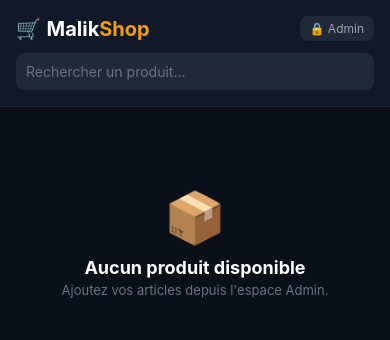
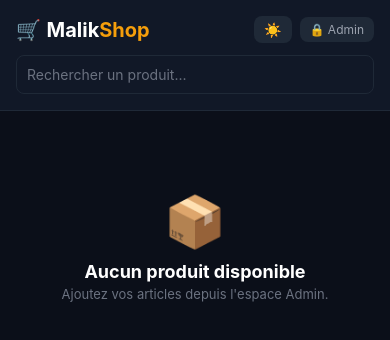
Before and after one commit to freefirearron228-beep/Malik_Shop, a React Native app: screen / in a window 390 px wide. Shown: the top 340 px of the page. Built offline with nearby package versions, Linux system fonts and the light colour scheme.

Commit message:
Update App.js

```diff
--- a/App.js
+++ b/App.js
@@ -1,4 +1,4 @@
-import React, { useState } from 'react';
+import React, { useState, useEffect } from 'react';
 import {
   StyleSheet,
   Text,
@@ -14,19 +14,23 @@ import {
   StatusBar
 } from 'react-native';
 import * as ImagePicker from 'expo-image-picker';
+import AsyncStorage from '@react-native-async-storage/async-storage';
 
 const { width } = Dimensions.get('window');
+const STORAGE_KEY = '@malik_shop_products';
 
 export default function App() {
   const ADMIN_PASSWORD = "1234";
 
+  // États principaux
   const [products, setProducts] = useState([]);
   const [isAdminLoggedIn, setIsAdminLoggedIn] = useState(false);
   const [showAdminLogin, setShowAdminLogin] = useState(false);
   const [inputPassword, setInputPassword] = useState('');
   const [searchQuery, setSearchQuery] = useState('');
+  const [isDarkMode, setIsDarkMode] = useState(true); // Thème Sombre par défaut
 
-  // Formulaire Produit
+  // Formulaire Produit Admin
   const [showProductModal, setShowProductModal] = useState(false);
   const [editingProductId, setEditingProductId] = useState(null);
   const [title, setTitle] = useState('');
@@ -34,14 +38,39 @@ export default function App() {
   const [category, setCategory] = useState('');
   const [description, setDescription] = useState('');
   const [location, setLocation] = useState('');
-  const [images, setImages] = useState(['', '', '', '']); // 4 Photos Max
+  const [images, setImages] = useState(['', '', '', '']);
 
-  // Client Detail Modal
+  // Modal Vue Client & Zoom
   const [selectedProduct, setSelectedProduct] = useState(null);
   const [activeImageIndex, setActiveImageIndex] = useState(0);
   const [showZoomModal, setShowZoomModal] = useState(false);
 
-  // Choisir photo depuis la galerie
+  // 1. Charger les produits sauvegardés au démarrage
+  useEffect(() => {
+    loadProducts();
+  }, []);
+
+  const loadProducts = async () => {
+    try {
+      const stored = await AsyncStorage.getItem(STORAGE_KEY);
+      if (stored !== null) {
+        setProducts(JSON.parse(stored));
+      }
+    } catch (e) {
+      console.error("Erreur de chargement", e);
+    }
+  };
+
+  const saveProductsToStorage = async (newProducts) => {
+    try {
+      setProducts(newProducts);
+      await AsyncStorage.setItem(STORAGE_KEY, JSON.stringify(newProducts));
+    } catch (e) {
+      console.error("Erreur de sauvegarde", e);
+    }
+  };
+
+  // Sélection photo depuis la galerie
   const pickImage = async (index) => {
     const permissionResult = await ImagePicker.requestMediaLibraryPermissionsAsync();
 
@@ -114,8 +143,9 @@ export default function App() {
     const validImages = images.filter(img => img !== '');
     const finalImages = validImages.length > 0 ? validImages : ['https://via.placeholder.com/400/1e293b/ffffff?text=MalikShop'];
 
+    let updatedList;
     if (editingProductId) {
-      setProducts(products.map(p => p.id === editingProductId ? {
+      updatedList = products.map(p => p.id === editingProductId ? {
         ...p,
         title,
         price: parseFloat(price),
@@ -123,7 +153,7 @@ export default function App() {
         description,
         location,
         images: finalImages
-      } : p));
+      } : p);
     } else {
       const newProduct = {
         id: Date.now().toString(),
@@ -134,9 +164,10 @@ export default function App() {
         location,
         images: finalImages
       };
-      setProducts([...products, newProduct]);
+      updatedList = [...products, newProduct];
     }
 
+    saveProductsToStorage(updatedList);
     setShowProductModal(false);
   };
 
@@ -146,7 +177,14 @@ export default function App() {
       "Voulez-vous supprimer cet article ?",
       [
         { text: "Annuler", style: "cancel" },
-        { text: "Supprimer", style: "destructive", onPress: () => setProducts(products.filter(p => p.id !== id)) }
+        {
+          text: "Supprimer",
+          style: "destructive",
+          onPress: () => {
+            const updated = products.filter(p => p.id !== id);
+            saveProductsToStorage(updated);
+          }
+        }
       ]
     );
   };
@@ -156,16 +194,37 @@ export default function App() {
     p.category.toLowerCase().includes(searchQuery.toLowerCase())
   );
 
+  // Thèmes dynamique (Clair vs Sombre)
+  const theme = {
+    bg: isDarkMode ? '#0b0f19' : '#f4f6f8',
+    cardBg: isDarkMode ? '#1f2937' : '#ffffff',
+    headerBg: isDarkMode ? '#111827' : '#ffffff',
+    text: isDarkMode ? '#ffffff' : '#0f172a',
+    textSub: isDarkMode ? '#9ca3af' : '#64748b',
+    border: isDarkMode ? '#1f2937' : '#e2e8f0',
+    inputBg: isDarkMode ? '#111827' : '#ffffff',
+  };
+
   return (
-    <SafeAreaView style={styles.container}>
-      <StatusBar barStyle="light-content" backgroundColor="#111827" />
+    <SafeAreaView style={[styles.container, { backgroundColor: theme.bg }]}>
+      <StatusBar barStyle={isDarkMode ? "light-content" : "dark-content"} backgroundColor={theme.headerBg} />
 
-      {/* En-Tête MalikShop Style Dark Mode */}
-      <View style={styles.header}>
+      {/* En-Tête MalikShop */}
+      <View style={[styles.header, { backgroundColor: theme.headerBg, borderColor: theme.border }]}>
         <View style={styles.headerTop}>
-          <Text style={styles.logoText}>🛒 <Text style={styles.logoBold}>Malik</Text><Text style={styles.logoGold}>Shop</Text></Text>
+          <Text style={[styles.logoText, { color: theme.text }]}>🛒 <Text style={styles.logoBold}>Malik</Text><Text style={styles.logoGold}>Shop</Text></Text>
+
+          <View style={{ flexDirection: 'row', alignItems: 'center', gap: 8 }}>
+            {/* Bouton Changer Thème Sombre / Clair */}
             <TouchableOpacity
-            style={styles.adminBadge}
+              style={[styles.themeToggleBtn, { backgroundColor: theme.border }]}
+              onPress={() => setIsDarkMode(!isDarkMode)}
+            >
+              <Text style={{ fontSize: 14 }}>{isDarkMode ? '☀️' : '🌙'}</Text>
+            </TouchableOpacity>
+
+            <TouchableOpacity
+              style={[styles.adminBadge, { backgroundColor: theme.border }]}
               onPress={() => isAdminLoggedIn ? setIsAdminLoggedIn(false) : setShowAdminLogin(true)}
             >
               <Text style={styles.adminBadgeText}>
@@ -173,10 +232,11 @@ export default function App() {
               </Text>
             </TouchableOpacity>
           </View>
+        </View>
 
-        {/* Barre de Recherche */}
+        {/* Recherche */}
         <TextInput
-          style={styles.searchInput}
+          style={[styles.searchInput, { backgroundColor: theme.inputBg, color: theme.text, borderColor: theme.border }]}
           placeholder="Rechercher un produit..."
           placeholderTextColor="#6b7280"
           value={searchQuery}
@@ -184,7 +244,7 @@ export default function App() {
         />
       </View>
 
-      {/* Bouton Mettre en Vente pour Admin */}
+      {/* Bouton Mettre en Vente Admin */}
       {isAdminLoggedIn && (
         <TouchableOpacity style={styles.addButton} onPress={() => openProductForm()}>
           <Text style={styles.addButtonText}>➕ Mettre un article en vente</Text>
@@ -196,25 +256,25 @@ export default function App() {
         {filteredProducts.length === 0 ? (
           <View style={styles.emptyContainer}>
             <Text style={styles.emptyIcon}>📦</Text>
-            <Text style={styles.emptyTitle}>Aucun produit disponible</Text>
+            <Text style={[styles.emptyTitle, { color: theme.text }]}>Aucun produit disponible</Text>
             <Text style={styles.emptySub}>Ajoutez vos articles depuis l'espace Admin.</Text>
           </View>
         ) : (
           <View style={styles.productGrid}>
             {filteredProducts.map(product => (
-              <View key={product.id} style={styles.productCard}>
+              <View key={product.id} style={[styles.productCard, { backgroundColor: theme.cardBg }]}>
                 <TouchableOpacity onPress={() => { setSelectedProduct(product); setActiveImageIndex(0); }}>
                   <Image source={{ uri: product.images[0] }} style={styles.productImage} />
                   <View style={styles.productInfo}>
                     <Text style={styles.productCategory}>{product.category}</Text>
-                    <Text style={styles.productTitle} numberOfLines={1}>{product.title}</Text>
+                    <Text style={[styles.productTitle, { color: theme.text }]} numberOfLines={1}>{product.title}</Text>
                     <Text style={styles.productPrice}>{product.price.toLocaleString()} FCFA</Text>
                   </View>
                 </TouchableOpacity>
 
                 {isAdminLoggedIn && (
-                  <View style={styles.adminActions}>
-                    <TouchableOpacity style={styles.editBtn} onPress={() => openProductForm(product)}>
+                  <View style={[styles.adminActions, { borderColor: theme.border }]}>
+                    <TouchableOpacity style={[styles.editBtn, { backgroundColor: theme.bg }]} onPress={() => openProductForm(product)}>
                       <Text style={styles.editBtnText}>✏️ Éditer</Text>
                     </TouchableOpacity>
                     <TouchableOpacity style={styles.deleteBtn} onPress={() => deleteProduct(product.id)}>
@@ -228,13 +288,18 @@ export default function App() {
         )}
       </ScrollView>
 
-      {/* MODAL : Login Admin */}
-      <Modal visible={showAdminLogin} transparent animationType="fade">
+      {/* MODAL : Login Admin (Touche retour fonctionnelle) */}
+      <Modal
+        visible={showAdminLogin}
+        transparent
+        animationType="fade"
+        onRequestClose={() => setShowAdminLogin(false)}
+      >
         <View style={styles.modalOverlay}>
-          <View style={styles.loginCard}>
-            <Text style={styles.loginTitle}>🔒 Code Secret Admin</Text>
+          <View style={[styles.loginCard, { backgroundColor: theme.cardBg }]}>
+            <Text style={[styles.loginTitle, { color: theme.text }]}>🔒 Code Secret Admin</Text>
             <TextInput
-              style={styles.input}
+              style={[styles.input, { backgroundColor: theme.inputBg, color: theme.text, borderColor: theme.border }]}
               placeholder="Mot de passe"
               placeholderTextColor="#6b7280"
               secureTextEntry
@@ -251,14 +316,17 @@ export default function App() {
         </View>
       </Modal>
 
-      {/* MODAL : Mettre un article en vente (4 Carrés Photo Pointillés) */}
-      <Modal visible={showProductModal} animationType="slide">
-        <SafeAreaView style={styles.modalDarkContainer}>
+      {/* MODAL : Formulaire Produit (Touche retour fonctionnelle) */}
+      <Modal
+        visible={showProductModal}
+        animationType="slide"
+        onRequestClose={() => setShowProductModal(false)}
+      >
+        <SafeAreaView style={[styles.modalDarkContainer, { backgroundColor: theme.bg }]}>
           <ScrollView style={{ padding: 20 }}>
-            <Text style={styles.modalMainTitle}>Mettre un article en vente</Text>
-            <Text style={styles.modalSubTitle}>Jusqu'à 4 photos • Code secret pour protéger votre annonce</Text>
+            <Text style={[styles.modalMainTitle, { color: theme.text }]}>Mettre un article en vente</Text>
+            <Text style={styles.modalSubTitle}>Jusqu'à 4 photos • Sauvegarde permanente</Text>
 
-            {/* PHOTOS DU PRODUIT (1 à 4) */}
             <Text style={styles.sectionLabel}>Photos du produit (1 à 4)</Text>
 
             <View style={styles.photoGrid}>
@@ -272,7 +340,7 @@ export default function App() {
                       </TouchableOpacity>
                     </View>
                   ) : (
-                    <TouchableOpacity style={styles.photoBoxDashed} onPress={() => pickImage(index)}>
+                    <TouchableOpacity style={[styles.photoBoxDashed, { backgroundColor: theme.cardBg }]} onPress={() => pickImage(index)}>
                       <Text style={styles.cameraIcon}>📷</Text>
                       <Text style={styles.cameraText}>Photo {index + 1}</Text>
                     </TouchableOpacity>
@@ -282,19 +350,18 @@ export default function App() {
             </View>
             <Text style={styles.infoText}>JPG ou PNG • max 5 Mo par photo</Text>
 
-            {/* FORMULAIRE TEXTE */}
-            <Text style={styles.label}>Titre de l'article *</Text>
+            <Text style={[styles.label, { color: theme.text }]}>Titre de l'article *</Text>
             <TextInput
-              style={styles.input}
+              style={[styles.input, { backgroundColor: theme.inputBg, color: theme.text, borderColor: theme.border }]}
               placeholder="Ex: iPhone 13 Pro 128Go"
               placeholderTextColor="#6b7280"
               value={title}
               onChangeText={setTitle}
             />
 
-            <Text style={styles.label}>Prix (FCFA) *</Text>
+            <Text style={[styles.label, { color: theme.text }]}>Prix (FCFA) *</Text>
             <TextInput
-              style={styles.input}
+              style={[styles.input, { backgroundColor: theme.inputBg, color: theme.text, borderColor: theme.border }]}
               placeholder="Ex: 250000"
               placeholderTextColor="#6b7280"
               keyboardType="numeric"
@@ -302,18 +369,18 @@ export default function App() {
               onChangeText={setPrice}
             />
 
-            <Text style={styles.label}>Catégorie *</Text>
+            <Text style={[styles.label, { color: theme.text }]}>Catégorie *</Text>
             <TextInput
-              style={styles.input}
+              style={[styles.input, { backgroundColor: theme.inputBg, color: theme.text, borderColor: theme.border }]}
               placeholder="Ex: Électronique, Vêtements, Chaussures"
               placeholderTextColor="#6b7280"
               value={category}
               onChangeText={setCategory}
             />
 
-            <Text style={styles.label}>Description</Text>
+            <Text style={[styles.label, { color: theme.text }]}>Description</Text>
             <TextInput
-              style={[styles.input, { height: 90 }]}
+              style={[styles.input, { backgroundColor: theme.inputBg, color: theme.text, borderColor: theme.border, height: 90 }]}
               placeholder="État, marque, livraison possible..."
               placeholderTextColor="#6b7280"
               multiline
@@ -321,9 +388,9 @@ export default function App() {
               onChangeText={setDescription}
             />
 
-            <Text style={styles.label}>Localisation</Text>
+            <Text style={[styles.label, { color: theme.text }]}>Localisation</Text>
             <TextInput
-              style={styles.input}
+              style={[styles.input, { backgroundColor: theme.inputBg, color: theme.text, borderColor: theme.border }]}
               placeholder="Ex: Lomé, Kara, Sokodé..."
               placeholderTextColor="#6b7280"
               value={location}
@@ -341,10 +408,14 @@ export default function App() {
         </SafeAreaView>
       </Modal>
 
-      {/* MODAL Client : Voir produit + Zoom 4 photos */}
+      {/* MODAL Client : Fiche produit (Touche retour fonctionnelle) */}
       {selectedProduct && (
-        <Modal visible={true} animationType="slide">
-          <SafeAreaView style={styles.modalDarkContainer}>
+        <Modal
+          visible={true}
+          animationType="slide"
+          onRequestClose={() => setSelectedProduct(null)}
+        >
+          <SafeAreaView style={[styles.modalDarkContainer, { backgroundColor: theme.bg }]}>
             <ScrollView style={{ padding: 15 }}>
               <TouchableOpacity style={styles.closeBtn} onPress={() => setSelectedProduct(null)}>
                 <Text style={styles.closeBtnText}>✕ Fermer</Text>
@@ -352,10 +423,9 @@ export default function App() {
 
               <TouchableOpacity onPress={() => setShowZoomModal(true)}>
                 <Image source={{ uri: selectedProduct.images[activeImageIndex] }} style={styles.mainImage} />
-                <Text style={styles.zoomText}>🔍 Toucher pour agrandir</Text>
+                <Text style={styles.zoomText}>🔍 Toucher pour ouvrir en grand & zoomer</Text>
               </TouchableOpacity>
 
-              {/* Miniatures 4 photos */}
               {selectedProduct.images.length > 1 && (
                 <ScrollView horizontal showsHorizontalScrollIndicator={false} style={{ marginVertical: 12 }}>
                   {selectedProduct.images.map((img, idx) => (
@@ -369,14 +439,14 @@ export default function App() {
                 </ScrollView>
               )}
 
-              <Text style={styles.detailTitle}>{selectedProduct.title}</Text>
+              <Text style={[styles.detailTitle, { color: theme.text }]}>{selectedProduct.title}</Text>
               <Text style={styles.detailPrice}>{selectedProduct.price.toLocaleString()} FCFA</Text>
               {selectedProduct.location ? <Text style={styles.detailLocation}>📍 {selectedProduct.location}</Text> : null}
 
-              <Text style={styles.detailDescHeader}>Description :</Text>
+              <Text style={[styles.detailDescHeader, { color: theme.text }]}>Description :</Text>
               <Text style={styles.detailDesc}>{selectedProduct.description || "Aucune description."}</Text>
 
-              <TouchableOpacity style={styles.buyBtn} onPress={() => Alert.alert("Achat", "Contactez le vendeur pour finaliser !")}>
+              <TouchableOpacity style={styles.buyBtn} onPress={() => Alert.alert("Achat", "Contactez le vendeur pour commander !")}>
                 <Text style={styles.buyBtnText}>🛒 Commander / Payer</Text>
               </TouchableOpacity>
             </ScrollView>
@@ -384,18 +454,32 @@ export default function App() {
         </Modal>
       )}
 
-      {/* Zoom Fullscreen */}
+      {/* MODAL Zoom Fullscreen (Zoom pincement à 2 doigts + touche retour) */}
       {showZoomModal && selectedProduct && (
-        <Modal visible={true} transparent>
+        <Modal
+          visible={true}
+          transparent
+          onRequestClose={() => setShowZoomModal(false)}
+        >
           <View style={styles.zoomOverlay}>
             <TouchableOpacity style={styles.zoomClose} onPress={() => setShowZoomModal(false)}>
-              <Text style={{ color: '#fff', fontSize: 16 }}>✕ Fermer</Text>
+              <Text style={{ color: '#fff', fontSize: 16, fontWeight: 'bold' }}>✕ Fermer</Text>
             </TouchableOpacity>
+
+            {/* ScrollView avec Zoom Pincement activé */}
+            <ScrollView
+              contentContainerStyle={{ flex: 1, justifyContent: 'center', alignItems: 'center' }}
+              maximumZoomScale={3}
+              minimumZoomScale={1}
+              showsHorizontalScrollIndicator={false}
+              showsVerticalScrollIndicator={false}
+            >
               <Image
                 source={{ uri: selectedProduct.images[activeImageIndex] }}
                 style={styles.zoomImage}
                 resizeMode="contain"
               />
+            </ScrollView>
           </View>
         </Modal>
       )}
@@ -404,41 +488,42 @@ export default function App() {
 }
 
 const styles = StyleSheet.create({
-  container: { flex: 1, backgroundColor: '#0b0f19' },
-  header: { backgroundColor: '#111827', padding: 16, borderBottomWidth: 1, borderColor: '#1f2937' },
+  container: { flex: 1 },
+  header: { padding: 16, borderBottomWidth: 1 },
   headerTop: { flexDirection: 'row', justifyContent: 'space-between', alignItems: 'center', marginBottom: 12 },
-  logoText: { fontSize: 20, color: '#fff' },
+  logoText: { fontSize: 20 },
   logoBold: { fontWeight: 'bold' },
   logoGold: { color: '#f59e0b', fontWeight: 'bold' },
-  adminBadge: { backgroundColor: '#1f2937', paddingHorizontal: 10, paddingVertical: 5, borderRadius: 8 },
+  themeToggleBtn: { paddingHorizontal: 10, paddingVertical: 5, borderRadius: 8 },
+  adminBadge: { paddingHorizontal: 10, paddingVertical: 5, borderRadius: 8 },
   adminBadgeText: { color: '#9ca3af', fontSize: 12 },
-  searchInput: { backgroundColor: '#1f2937', color: '#fff', borderRadius: 8, padding: 10, fontSize: 14 },
+  searchInput: { borderRadius: 8, padding: 10, fontSize: 14, borderWidth: 1 },
   addButton: { backgroundColor: '#f59e0b', margin: 15, padding: 14, borderRadius: 10, alignItems: 'center' },
   addButtonText: { color: '#000', fontWeight: 'bold', fontSize: 15 },
   catalog: { flex: 1, paddingHorizontal: 15 },
   emptyContainer: { alignItems: 'center', marginTop: 80 },
   emptyIcon: { fontSize: 50 },
-  emptyTitle: { color: '#fff', fontSize: 18, fontWeight: 'bold', marginTop: 10 },
+  emptyTitle: { fontSize: 18, fontWeight: 'bold', marginTop: 10 },
   emptySub: { color: '#6b7280', fontSize: 13, marginTop: 4 },
   productGrid: { flexDirection: 'row', flexWrap: 'wrap', justifyContent: 'space-between' },
-  productCard: { backgroundColor: '#1f2937', width: '48%', borderRadius: 12, marginBottom: 15, overflow: 'hidden' },
+  productCard: { width: '48%', borderRadius: 12, marginBottom: 15, overflow: 'hidden', elevation: 3 },
   productImage: { width: '100%', height: 140, backgroundColor: '#374151' },
   productInfo: { padding: 10 },
   productCategory: { color: '#f59e0b', fontSize: 10, fontWeight: 'bold' },
-  productTitle: { color: '#fff', fontSize: 14, fontWeight: 'bold', marginTop: 2 },
+  productTitle: { fontSize: 14, fontWeight: 'bold', marginTop: 2 },
   productPrice: { color: '#10b981', fontSize: 14, fontWeight: 'bold', marginTop: 4 },
-  adminActions: { flexDirection: 'row', borderTopWidth: 1, borderColor: '#374151' },
-  editBtn: { flex: 1, padding: 8, alignItems: 'center', backgroundColor: '#111827' },
+  adminActions: { flexDirection: 'row', borderTopWidth: 1 },
+  editBtn: { flex: 1, padding: 8, alignItems: 'center' },
   editBtnText: { color: '#60a5fa', fontSize: 12 },
   deleteBtn: { padding: 8, paddingHorizontal: 12, backgroundColor: '#7f1d1d' },
   deleteBtnText: { color: '#fff' },
-  modalDarkContainer: { flex: 1, backgroundColor: '#0b0f19' },
-  modalMainTitle: { color: '#fff', fontSize: 22, fontWeight: 'bold' },
+  modalDarkContainer: { flex: 1 },
+  modalMainTitle: { fontSize: 22, fontWeight: 'bold' },
   modalSubTitle: { color: '#9ca3af', fontSize: 12, marginTop: 4, marginBottom: 20 },
   sectionLabel: { color: '#f59e0b', fontSize: 14, fontWeight: 'bold', marginBottom: 10 },
   photoGrid: { flexDirection: 'row', flexWrap: 'wrap', justifyContent: 'space-between' },
   photoBoxContainer: { width: '48%', aspectRatio: 1.3, marginBottom: 12 },
-  photoBoxDashed: { flex: 1, borderStyle: 'dashed', borderWidth: 1.5, borderColor: '#f59e0b', borderRadius: 10, backgroundColor: '#111827', justifyContent: 'center', alignItems: 'center' },
+  photoBoxDashed: { flex: 1, borderStyle: 'dashed', borderWidth: 1.5, borderColor: '#f59e0b', borderRadius: 10, justifyContent: 'center', alignItems: 'center' },
   cameraIcon: { fontSize: 26 },
   cameraText: { color: '#f59e0b', fontSize: 12, marginTop: 4, fontWeight: '600' },
   photoBoxFilled: { flex: 1, borderRadius: 10, overflow: 'hidden' },
@@ -446,25 +531,25 @@ const styles = StyleSheet.create({
   deleteBadge: { position: 'absolute', top: 5, right: 5, backgroundColor: '#ef4444', width: 22, height: 22, borderRadius: 11, justifyContent: 'center', alignItems: 'center' },
   deleteBadgeText: { color: '#fff', fontWeight: 'bold', fontSize: 12 },
   infoText: { color: '#6b7280', fontSize: 11, marginBottom: 20 },
-  label: { color: '#fff', fontSize: 13, fontWeight: 'bold', marginBottom: 6, marginTop: 10 },
-  input: { backgroundColor: '#111827', borderWidth: 1, borderColor: '#1f2937', borderRadius: 8, padding: 12, color: '#fff', fontSize: 14, marginBottom: 12 },
+  label: { fontSize: 13, fontWeight: 'bold', marginBottom: 6, marginTop: 10 },
+  input: { borderWidth: 1, borderRadius: 8, padding: 12, fontSize: 14, marginBottom: 12 },
   primaryBtn: { backgroundColor: '#f59e0b', padding: 15, borderRadius: 10, alignItems: 'center', marginTop: 15 },
   primaryBtnText: { color: '#000', fontWeight: 'bold', fontSize: 15 },
   cancelBtn: { padding: 14, alignItems: 'center' },
   cancelBtnText: { color: '#ef4444' },
   modalOverlay: { flex: 1, backgroundColor: 'rgba(0,0,0,0.8)', justifyContent: 'center', padding: 20 },
-  loginCard: { backgroundColor: '#111827', padding: 20, borderRadius: 12 },
-  loginTitle: { color: '#fff', fontSize: 18, fontWeight: 'bold', marginBottom: 15, textAlign: 'center' },
+  loginCard: { padding: 20, borderRadius: 12 },
+  loginTitle: { fontSize: 18, fontWeight: 'bold', marginBottom: 15, textAlign: 'center' },
   closeBtn: { alignSelf: 'flex-end', padding: 10 },
   closeBtnText: { color: '#ef4444', fontSize: 16, fontWeight: 'bold' },
   mainImage: { width: '100%', height: 280, borderRadius: 12, backgroundColor: '#1f2937' },
   zoomText: { color: '#9ca3af', textAlign: 'center', fontSize: 12, marginTop: 6 },
   thumb: { width: 60, height: 60, borderRadius: 8, marginRight: 8, borderWidth: 1, borderColor: '#374151' },
   activeThumb: { borderColor: '#f59e0b', borderWidth: 2 },
-  detailTitle: { color: '#fff', fontSize: 20, fontWeight: 'bold', marginTop: 10 },
+  detailTitle: { fontSize: 20, fontWeight: 'bold', marginTop: 10 },
   detailPrice: { color: '#10b981', fontSize: 20, fontWeight: 'bold', marginTop: 4 },
   detailLocation: { color: '#9ca3af', fontSize: 13, marginTop: 4 },
-  detailDescHeader: { color: '#fff', fontSize: 14, fontWeight: 'bold', marginTop: 15 },
+  detailDescHeader: { fontSize: 14, fontWeight: 'bold', marginTop: 15 },
   detailDesc: { color: '#9ca3af', fontSize: 14, marginTop: 4, lineHeight: 20 },
   buyBtn: { backgroundColor: '#10b981', padding: 16, borderRadius: 10, alignItems: 'center', marginTop: 25 },
   buyBtnText: { color: '#fff', fontSize: 16, fontWeight: 'bold' },
```
Lines whose indentation alone changed are shown as unchanged.
